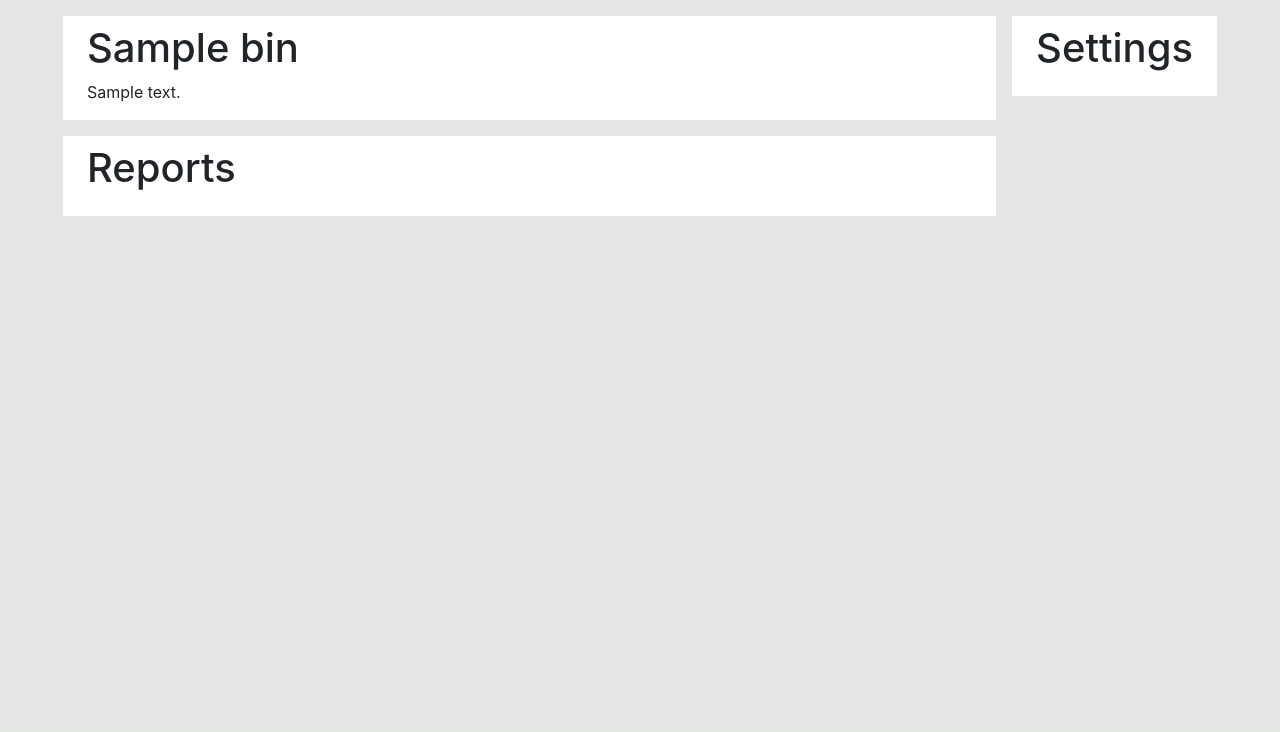
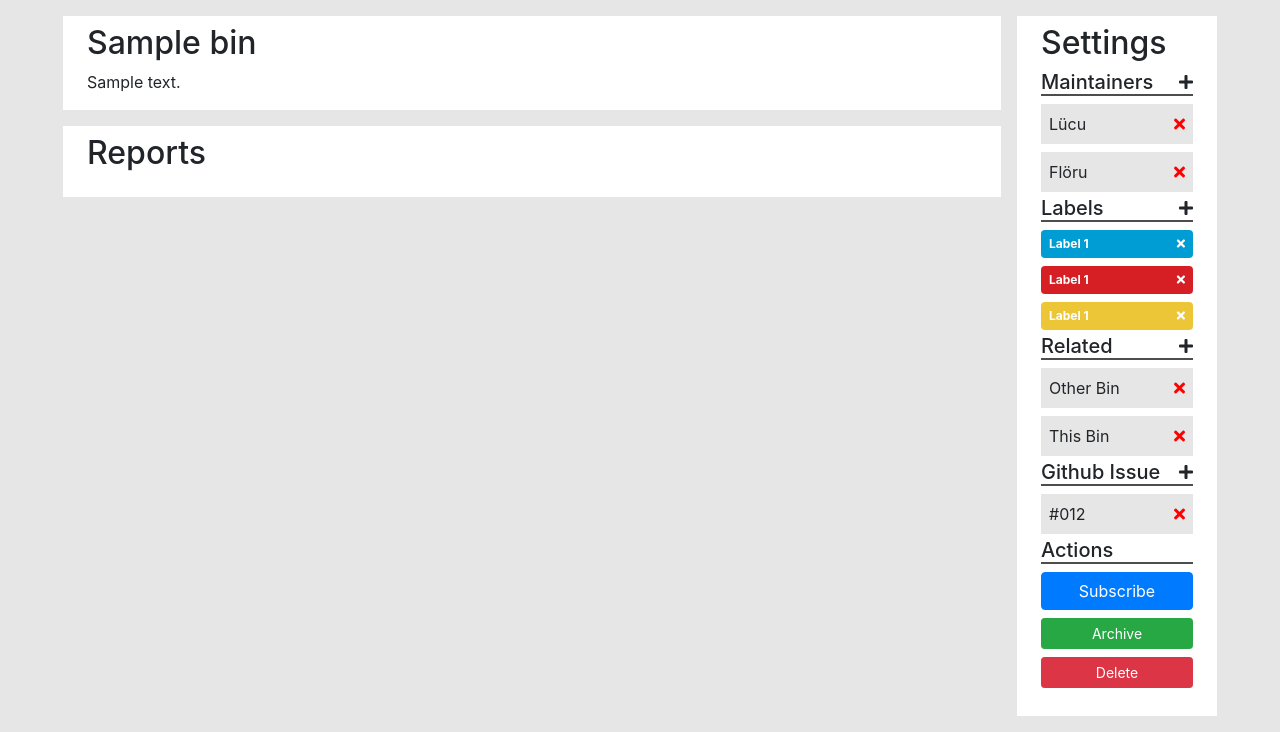
Before and after one commit to The-Compiler/crashbin, a Django app: page /bin/1/ in a window 1280 px wide. Shown: the part 76-808 px from the top of the page. Before the commit the page ends 292 px from the top, so only its background shows below. Run offline with Django 3.2, Linux system fonts and the light colour scheme; tables that the repository leaves empty hold one stand-in row (values such as "Sample post"); some libraries are stand-ins or nearby versions.

Commit message:
Redesign bin detail view

```diff
--- a/crashbin_app/static/css/main.css
+++ b/crashbin_app/static/css/main.css
@@ -69,3 +69,18 @@
     font-size: 1.5em;
     color: white;
 }
+
+.close-icon {
+    color: red;
+}
+
+.header-underline {
+    width: 100%;
+    border-bottom: 2px solid #4D4D4D
+}
+
+@media (min-width: 768px) {
+    .width-250-md {
+        width: 200px;
+    }
+}
--- a/crashbin_app/templates/crashbin_app/bin_detail.html
+++ b/crashbin_app/templates/crashbin_app/bin_detail.html
@@ -6,24 +6,96 @@
 {% block content %}
     <div class="container my-2 p-0">
         <div class="row">
-            <div class="col-lg p-0">
+            <div class="col-md p-0">
                 <div class="row m-0">
                     <div class="d-flex flex-fill flex-column m-2 px-4 pb-3 bg-white">
-                        <h1 class="m-0 py-2">{{ bin.name }}</h1>
+                        <h2 class="m-0 py-2">{{ bin.name }}</h2>
                         <p class="m-0">{{ bin.description }}</p>
                     </div>
                 </div>
                 <div class="row m-0">
                     <div class="d-flex flex-fill m-2 px-4 pb-3 bg-white">
-                        <h1 class="m-0 py-2">Reports</h1>
+                        <h2 class="m-0 py-2">Reports</h2>
                     </div>
                 </div>
             </div>
 
-            <div class="col-lg-auto m-2 p-0">
-                <div class="px-4 pb-3 bg-white">
-                    <h1 class="m-0 py-2">Settings</h1>
-
+            <div class="col-md-auto width-250-md m-2 p-0">
+                <div class="d-flex flex-column px-4 pb-4 bg-white">
+                    <h2 class="m-0 py-2">Settings</h2>
+                    <div class="d-flex flex-column">
+                        <div class="d-flex flex-row mb-1 header-underline">
+                            <h5 class="m-0 mr-2">Maintainers</h5>
+                            <i class="fas fa-plus ml-auto my-auto"></i>
+                        </div>
+                        <div class="d-flex flex-row text-wrap my-1 p-2 bg-light">
+                            <p class="my-auto">Lücu</p>
+                            <i class="fas fa-times close-icon ml-auto my-auto pl-2"></i>
+                        </div>
+                        <div class="d-flex flex-row text-wrap my-1 p-2 bg-light">
+                            <p class="my-auto">Flöru</p>
+                            <i class="fas fa-times close-icon ml-auto my-auto pl-2"></i>
+                        </div>
+                    </div>
+                    <div class="d-flex flex-column">
+                        <div class="d-flex flex-row mb-1 header-underline">
+                            <h5 class="m-0 mr-2">Labels</h5>
+                            <i class="fas fa-plus ml-auto my-auto"></i>
+                        </div>
+                        <span class="badge text-wrap d-flex flex-row my-1 p-2"
+                              style="background-color: #009dd5 ; color: white">
+                            <p class="my-auto">Label 1</p>
+                            <i class="fas fa-times ml-auto my-auto pl-2"></i>
+                        </span>
+                        <span class="badge text-wrap d-flex flex-row my-1 p-2"
+                              style="background-color: #d51f24 ; color: white">
+                            <p class="my-auto">Label 1</p>
+                            <i class="fas fa-times ml-auto my-auto pl-2"></i>
+                        </span>
+                        <span class="badge text-wrap d-flex flex-row my-1 p-2"
+                              style="background-color: #edc637 ; color: white">
+                            <p class="my-auto">Label 1</p>
+                            <i class="fas fa-times ml-auto my-auto pl-2"></i>
+                        </span>
+                    </div>
+                    <div class="d-flex flex-column">
+                        <div class="d-flex flex-row mb-1 header-underline">
+                            <h5 class="m-0 mr-2">Related</h5>
+                            <i class="fas fa-plus ml-auto my-auto"></i>
+                        </div>
+                        <div class="d-flex flex-row text-wrap my-1 p-2 bg-light">
+                            <a class="btn btn-block text-justify m-0 p-0 border-0" href="#" role="button">
+                                <p class="my-auto">Other Bin</p>
+                            </a>
+                            <i class="fas fa-times close-icon ml-auto my-auto pl-2"></i>
+                        </div>
+                        <div class="d-flex flex-row text-wrap my-1 p-2 bg-light">
+                            <a class="btn btn-block text-justify m-0 p-0 border-0" href="#" role="button">
+                                <p class="my-auto">This Bin</p>
+                            </a>
+                            <i class="fas fa-times close-icon ml-auto my-auto pl-2"></i>
+                        </div>
+                    </div>
+                    <div class="d-flex flex-column">
+                        <div class="d-flex flex-row mb-1 header-underline">
+                            <h5 class="m-0 mr-2">Github Issue</h5>
+                            <i class="fas fa-plus ml-auto my-auto"></i>
+                        </div>
+                        <div class="d-flex flex-row text-wrap my-1 p-2 bg-light">
+                            <a class="btn btn-block text-justify m-0 p-0 border-0" href="#" role="button">
+                                <p class="my-auto">#012</p>
+                            </a>
+                            <i class="fas fa-times close-icon ml-auto my-auto pl-2"></i>
+                        </div>
+                    </div>
+                    <div class="d-flex flex-column">
+                        <div class="d-flex flex-row mb-1 header-underline">
+                            <h5 class="m-0 mr-2">Actions</h5>
+                        </div>
+                        <a class="btn btn-primary my-1" href="#" role="button">Subscribe</a>
+                        <a class="btn btn-success btn-sm my-1" href="#" role="button">Archive</a>
+                        <a class="btn btn-danger btn-sm my-1" href="#" role="button">Delete</a>
+                    </div>
                 </div>
             </div>
         </div>
```
